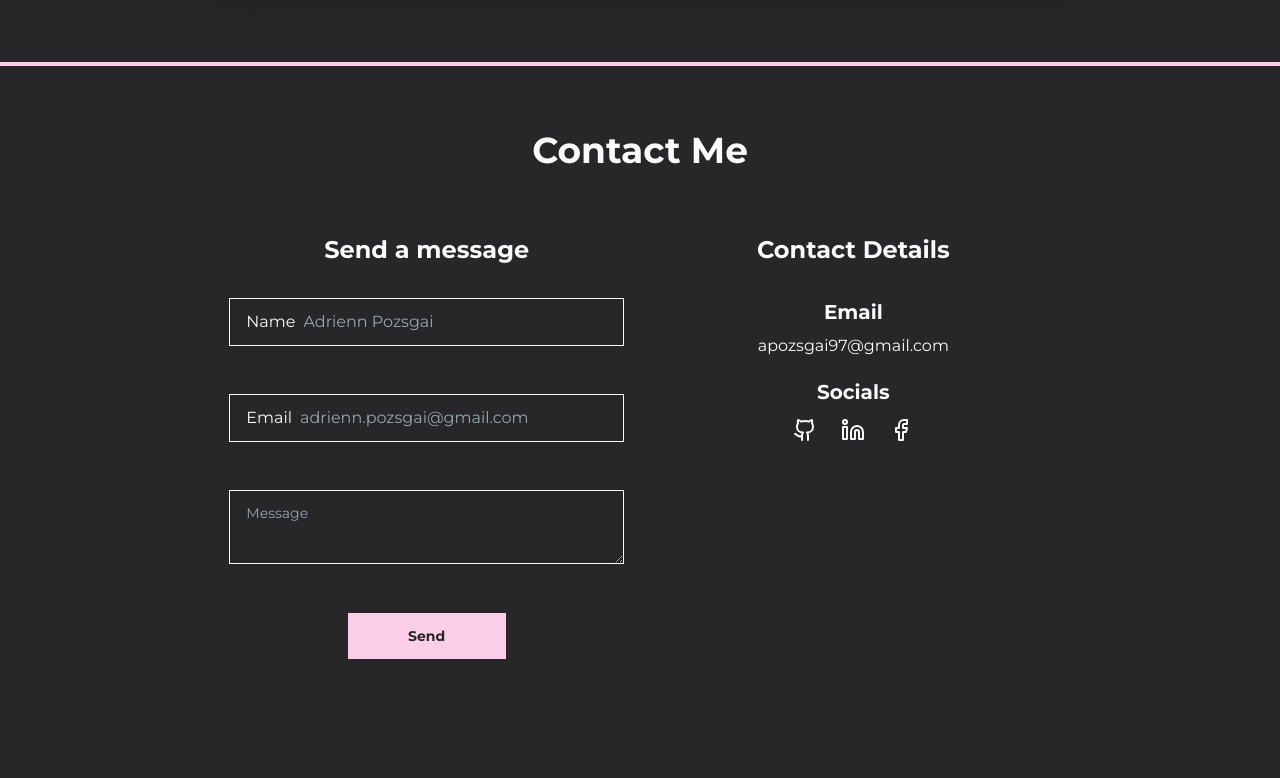
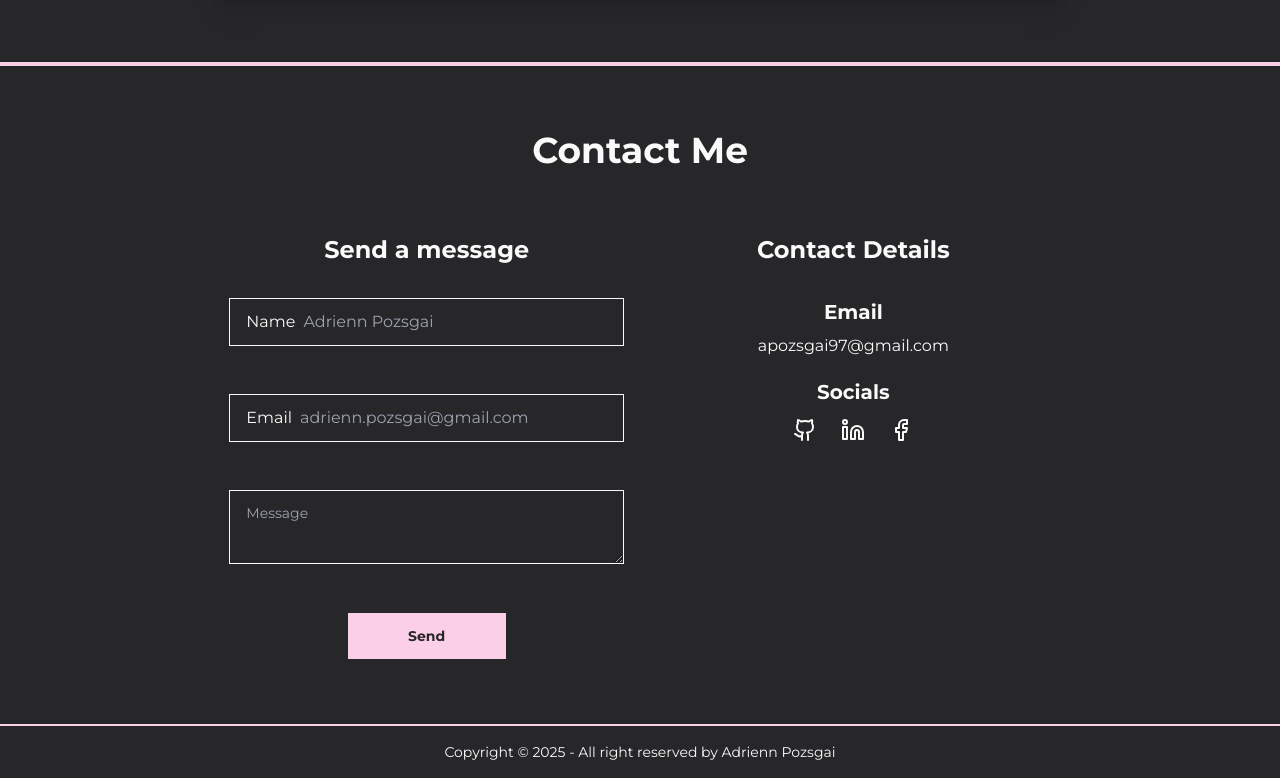
Before and after one commit to Apozsgai97/portfolio-next.js, a Next.js app: page / in a window 1280 px wide. Shown: the part 4684-5462 px from the top of the page. Before the commit the page ends 5408 px from the top, so only its background shows below. Built offline with nearby package versions, Linux system fonts and the light colour scheme.

Commit message:
add footer

```diff
--- a/src/app/layout.tsx
+++ b/src/app/layout.tsx
@@ -22,6 +22,14 @@ export default function RootLayout({
       <body className={`${roboto.className} bg-zinc-800`}>
         <Navbar />
         {children}
+        <footer className="footer footer-center border-t-2 border-pink-200 p-4 text-neutral-50">
+          <aside>
+            <p>
+              Copyright © {new Date().getFullYear()} - All right reserved by
+              Adrienn Pozsgai
+            </p>
+          </aside>
+        </footer>
       </body>
     </html>
   );
```
